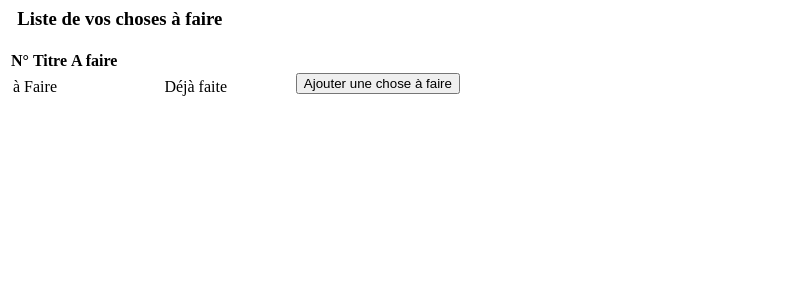
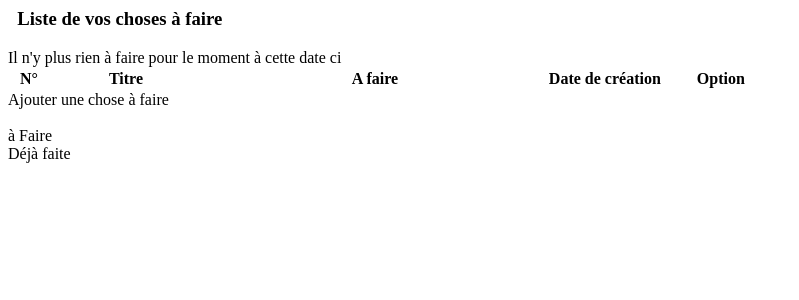
Before and after one commit to evengyl/sarah_grh, a PHP site: page /todo.php in a window 1280 px wide. Shown: the top 300 px of the page, without its empty margins (0-799 px from the left). Run offline with PHP 8.4, Linux system fonts and the light colour scheme; data that the repository does not hold is empty.

Commit message:
finalisation de la partie todo avec datepicker

```diff
--- a/app/controller/todo.php
+++ b/app/controller/todo.php
@@ -10,9 +10,12 @@ Class todo extends base_module
 
 		$_app->navigation->_stack_nav[] = 'Ma ToDo List';
 
+		$current_date = date('d-m-Y');
 		$req_sql = new stdClass();
 		$req_sql->table = "todo";
-		$req_sql->var = "id, todo_title, todo_content, visible";
+		$req_sql->var = "id, todo_title, todo_content, date, visible";
+		$req_sql->where = "date = '".$current_date."'";
+		$req_sql->order = "visible DESC, date DESC";
 		$list_todo = $this->sql->select($req_sql);
 
 		$this->get_html_tpl =  $this->assign_var('list_todo', $list_todo)->render_tpl();
--- a/vues/todo.php
+++ b/vues/todo.php
@@ -1,34 +1,129 @@
+<div class='col-lg-12' id='date_picker'></div>
+
 <div class="col-lg-12" >
 	<div class=" col-xs-12" style="padding-bottom:10px;">
 		<div class="col-xs-12 pull-right" id="todo_list">
 			<h3 class="title">&nbsp; Liste de vos choses à faire</h3>
 				<table id="table_list_todo" class="table table-stripped table-hover table-bordered table-responsibe" style="background:white;">
 					<tr>
-					<th>N°</th>
-					<th>Titre</th>
-					<th>A faire</th>
-					<th></th>
-				</tr>
-				<?
+						<th style="width:5%;">N°</th>
+						<th style="width:20%;">Titre</th>
+						<th style="width:45%;">A faire</th>
+						<th style="width:15%;">Date de création</th>
+						<th style="width:15%;">Option</th>
+					</tr><?
+					if(!empty($list_todo))
+					{
 						foreach($list_todo as $row_todo)
 						{?>
 							<tr class="<?=($row_todo->visible == 1)?'success':'danger'; ?>">
 								<td ><?= $row_todo->id; ?></td>
 								<td contenteditable="true" data-action="edit" data-column="todo_title" data-id="<?= $row_todo->id ?>"><?= $row_todo->todo_title; ?></td>
 								<td contenteditable="true" data-action="edit" data-column="todo_content" data-id="<?= $row_todo->id ?>"><?= $row_todo->todo_content; ?></td>
+								<td contenteditable="true" data-action="edit" data-column="date" data-id="<?= $row_todo->id ?>"><?= $row_todo->date; ?></td>
 								<td><?=($row_todo->visible == 1)?'<button data-id="'.$row_todo->id .'" data-action="suppression" class="btn btn-info">Valider comme Fait</button>':''; ?></td>
 							</tr><?
+						}
+					}
+					else
+					{
+						echo "<div class='col-lg-12 alert alert-danger' role='alert'>Il n'y plus rien à faire pour le moment à cette date ci</div>";
 					}?>
-				<tr class="" style="display:none;">
-					<td ><?= $row_todo->id+1; ?></td>
-					<td contenteditable="true" data-action="edit" data-column="todo_title" data-id="<?= $row_todo->id+1 ?>"></td>
-					<td contenteditable="true" data-action="edit" data-column="todo_content" data-id="<?= $row_todo->id+1 ?>"></td>
-					<td></td>
-				</tr>
 				</table>
-			<button data-id="<?= $row_todo->id; ?>" data-action="ajout" class="btn btn-info">Ajouter une chose à faire</button>
-			<div style="width:10%; padding:5px; margin-right:15px; float:left;" class="alert alert-success" role="alert">à Faire</div>
-			<div style="width:10%; padding:5px; float:left;" class="alert alert-danger" role="alert">Déjà faite</div>
+			<div class="col-lg-4 alert alert-info" style="cursor:pointer;" data-action="ajout">Ajouter une chose à faire</div>
+			<div class="col-lg-2">&nbsp;</div>
+			<div class="col-lg-3 alert alert-success">à Faire</div>
+			<div class="col-lg-3 alert alert-danger">Déjà faite</div>
 		</div>
 	</div>
 </div>
+
+
+
+
+<script>
+	$( "#date_picker" ).datepicker();
+	$( "#date_picker" ).datepicker( "option", "yearRange", "2000:2050" );
+	$( "#date_picker" ).datepicker( "option", "weekHeader", "N° Semaine" );
+	$( "#date_picker" ).datepicker( "option", "dateFormat", "dd-mm-yy" );
+
+
+	$(document).ready(function()
+	{
+		$("#date_picker").on('change', function(){
+			console.log($('#date_picker')[0].value);
+
+			$.post("../app/controller/controller_ajax/admin_todo_list.php", {"action":"list_with_date", "current_select_date":$('#date_picker')[0].value}, function( data_return )
+			{
+	        	$("#todo_list").html( data_return );
+	    	});
+		});
+
+
+
+		$("#todo_list").on('blur', "td[data-action='edit']",function()
+		{
+
+			$(this).addClass("loading");
+
+			$.ajax({
+				url: "../app/controller/controller_ajax/admin_todo_list.php",
+				type: "POST",
+				data:'column='+$(this).attr("data-column")+'&editval='+this.innerHTML+'&id='+$(this).attr("data-id")+'&current_date='+$('#date_picker')[0].value+'&action=edit',
+				success: function(data){
+					$(this).removeClass("loading").removeClass("danger");
+
+					$(this).addClass("validate").delay(1000).queue(function(next){
+						$(this).removeClass("validate");
+						next();
+						$.post("../app/controller/controller_ajax/admin_todo_list.php", {"action":"list_with_date", "current_select_date":$('#date_picker')[0].value}, function( data_return )
+						{
+				        	$("#todo_list").html( data_return );
+				    	});
+					});
+				}
+		   });
+		});
+
+
+		$("#todo_list").on('click', "button[data-action='suppression']", function()
+		{
+			if(confirm("Avez bien fait cette tâche ?"))
+			{
+				var current_select = $(this);
+				$.ajax({
+					url: "../app/controller/controller_ajax/admin_todo_list.php",
+					type: "POST",
+					data:'id='+current_select.attr("data-id")+'&action=delete',
+					success: function(data_return){
+						$.post("../app/controller/controller_ajax/admin_todo_list.php", {"action":"list_with_date", "current_select_date":$('#date_picker')[0].value}, function( data_return )
+						{
+				        	$("#todo_list").html( data_return );
+				    	});;
+					}
+		   		});
+			}
+		});
+
+		$("#todo_list").on('click', "div[data-action='ajout']", function()
+		{
+			var current_select = $(this);
+			console.log($('#date_picker')[0].value);
+			$.post("../app/controller/controller_ajax/admin_todo_list.php", {"action":"get_last_id"}, function( data_return )
+			{
+	        	$("#table_list_todo").append('<tr>'+
+												'<td >'+data_return+'</td>'+
+												'<td contenteditable="true" data-action="edit" data-column="todo_title" data-id="'+data_return+'"></td>'+
+												'<td contenteditable="true" data-action="edit" data-column="todo_content" data-id="'+data_return+'"></td>'+
+												'<td></td>'+
+											'</tr>');
+
+        	//remettre le new block a jour pour ajouter
+			$('#table_list_todo tr').last().addClass('success');
+			$('#table_list_todo tr td').last().html($('#date_picker')[0].value);
+
+	    	});
+
+		});
+	});
+</script>
```
Also changed, not shown: app/controller/controller_ajax/admin_todo_list.php (+16 -6 lines), public/js/rappel_ajax.js (+0 -51 lines), vues/appel_ajax/todo_list.php (+15 -13 lines), public/css/jquery-ui.css, public/images/ui-icons_444444_256x240.png (added), public/images/ui-icons_555555_256x240.png (added), public/images/ui-icons_777620_256x240.png (added), public/images/ui-icons_777777_256x240.png (added), public/images/ui-icons_cc0000_256x240.png (added), public/images/ui-icons_ffffff_256x240.png (added), public/js/jquery-ui.js. Lines whose indentation alone changed are shown as unchanged.
